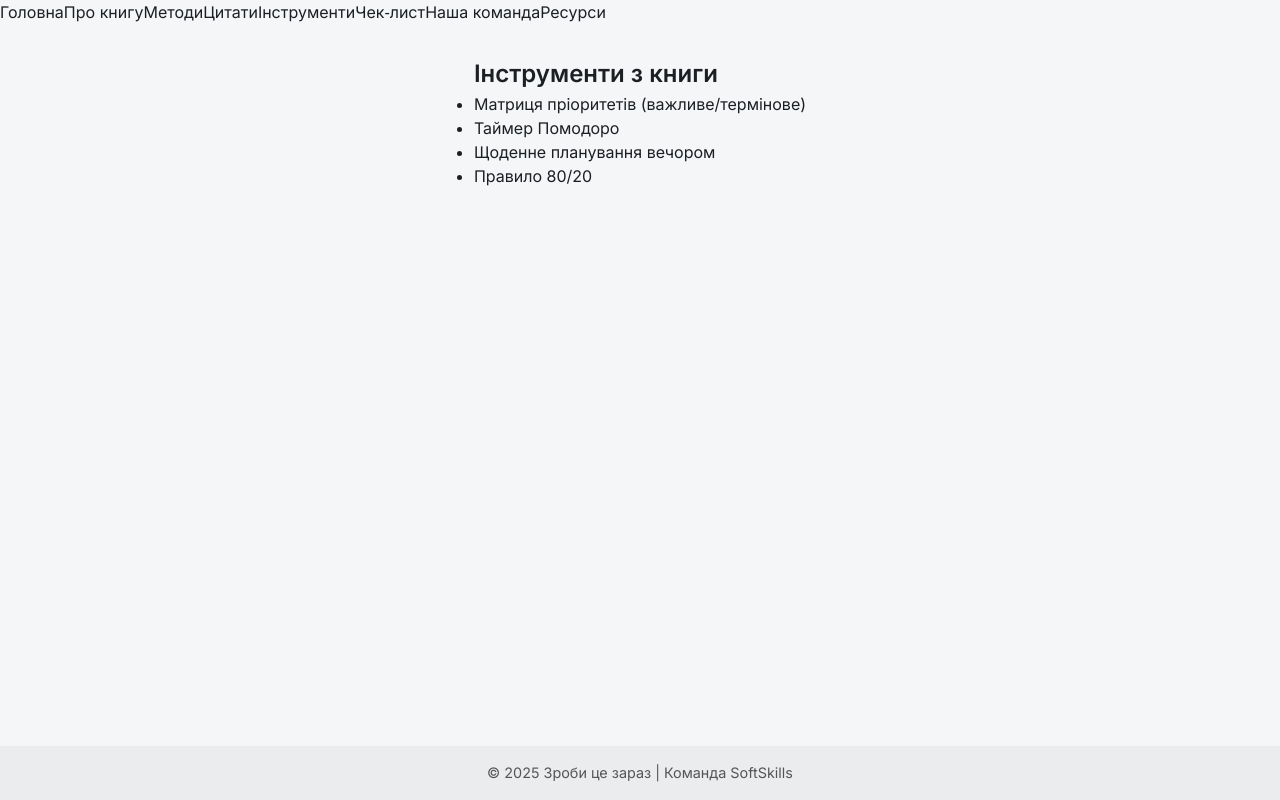
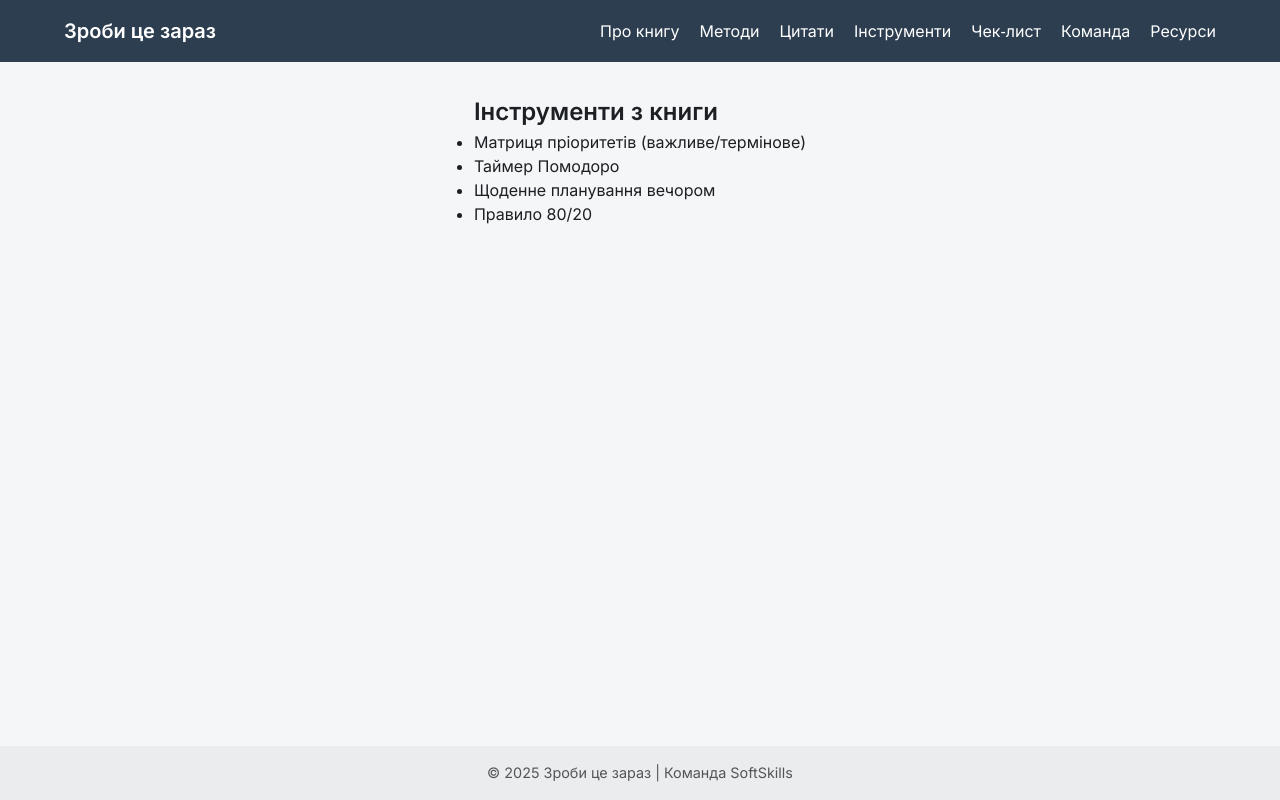
Before and after one commit to Ded-Goit/my-book-site, a Next.js app: page /tools in a window 1280 px wide. Built offline with nearby package versions, Linux system fonts and the light colour scheme.

Commit message:
edit bug

```diff
--- a/app/layout.tsx
+++ b/app/layout.tsx
@@ -1,6 +1,6 @@
 import "./globals.css";
-import Link from "next/link";
 import type { Metadata } from "next";
+import Header from "@/components/Header/Header";
 
 export const metadata: Metadata = {
   title: "Зроби це зараз — Брайан Трейсі",
@@ -30,18 +30,7 @@ export default function RootLayout({
     <html lang="uk">
       <body>
         <div className="layout">
-          <header className="header">
-            <nav className="nav">
-              <Link href="/">Головна</Link>
-              <Link href="/about">Про книгу</Link>
-              <Link href="/methods">Методи</Link>
-              <Link href="/quotes">Цитати</Link>
-              <Link href="/tools">Інструменти</Link>
-              <Link href="/checklist">Чек‑лист</Link>
-              <Link href="/team">Наша команда</Link>
-              <Link href="/resources">Ресурси</Link>
-            </nav>
-          </header>
+          <Header />
           <main className="content">{children}</main>
           <footer className="footer">
             <p>
--- a/components/Header/Header.module.css
+++ b/components/Header/Header.module.css
@@ -21,7 +21,6 @@
   text-decoration: none;
 }
 
-/* ❗️Навігація показується тільки на десктопі */
 .desktopNav {
   display: flex;
   gap: 1.25rem;
--- a/components/Header/Header.tsx
+++ b/components/Header/Header.tsx
@@ -8,15 +8,10 @@ export default function Header() {
   return (
     <header className={styles.header}>
       <div className={styles.container}>
-        {/* Показується завжди */}
         <Link href="/" className={styles.logo}>
           Зроби це зараз
         </Link>
-
-        {/* Бургер меню завжди на мобайлі */}
         <MobileMenu />
-
-        {/* Навігація тільки для десктопу */}
         <nav className={styles.desktopNav}>
           <Link href="/about">Про книгу</Link>
           <Link href="/methods">Методи</Link>
--- a/components/MobileMenu/MobileMenu.module.css
+++ b/components/MobileMenu/MobileMenu.module.css
@@ -23,13 +23,14 @@
   display: flex;
   flex-direction: column;
   gap: 1.5rem;
+  text-align: center;
 }
 
 .link {
   color: white;
   font-size: 1.5rem;
+  font-weight: 500;
   text-decoration: none;
-  font-weight: 500;
   transition: color 0.3s;
 }
 
--- a/components/MobileMenu/MobileMenu.tsx
+++ b/components/MobileMenu/MobileMenu.tsx
@@ -25,7 +25,6 @@ export default function MobileMenu() {
       <button className={styles.burger} onClick={() => setOpen(true)}>
         ☰
       </button>
-
       {open && (
         <div className={styles.overlay}>
           <button className={styles.close} onClick={() => setOpen(false)}>
```
